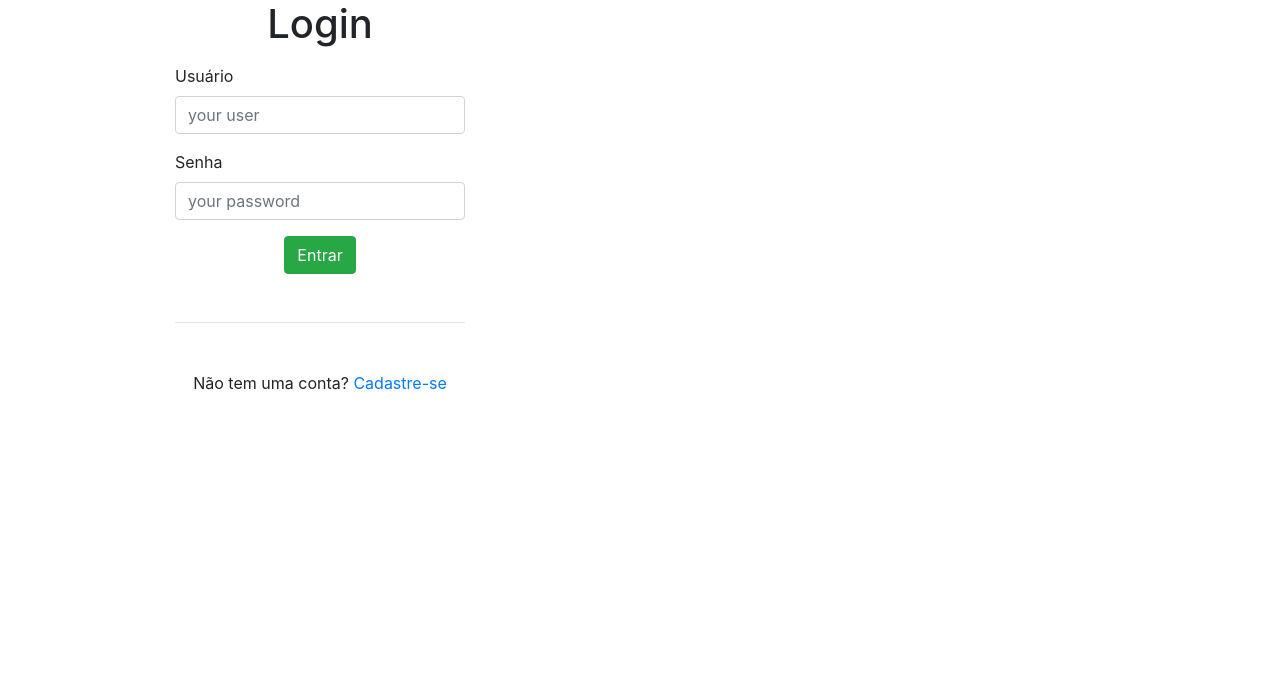
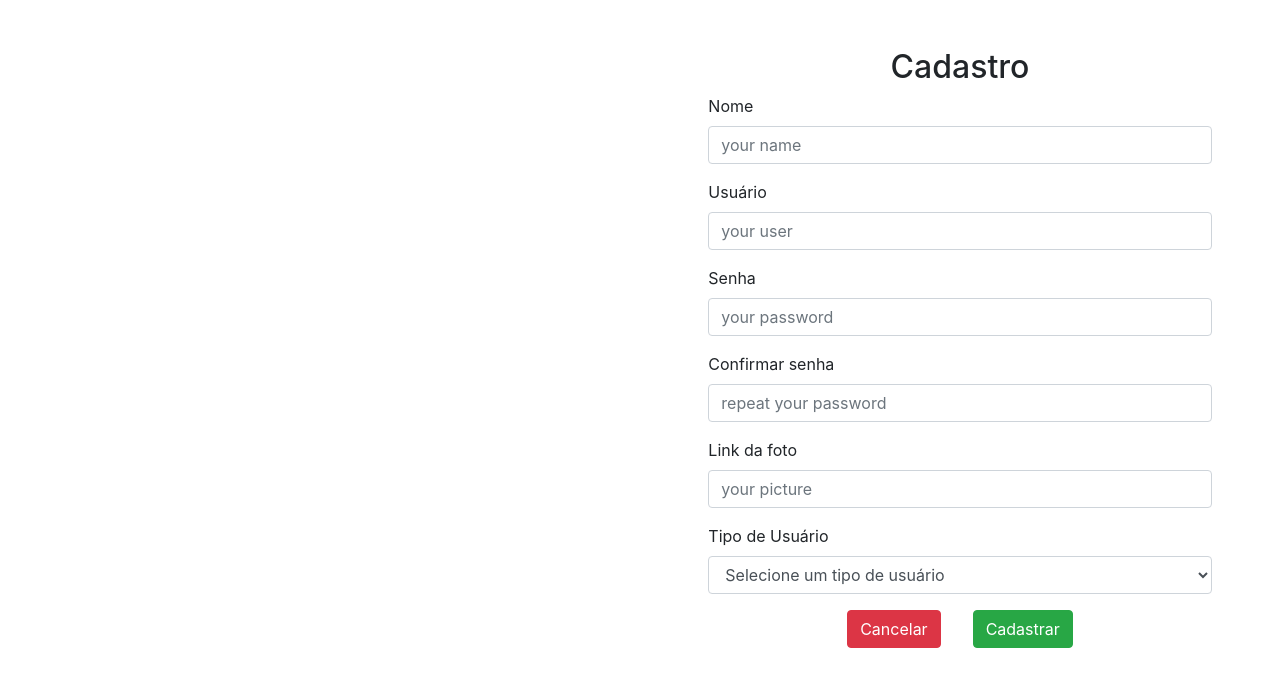
Before and after one commit to paivawes/Angula, an Angular app in the folder personalBlog/: page / in a window 1280 px wide. Shown: the top 686 px of the page. Built offline with nearby package versions, Linux system fonts and the light colour scheme.

Commit message:
register created

```diff
--- a/personalBlog/src/app/app.component.html
+++ b/personalBlog/src/app/app.component.html
@@ -1 +1 @@
-<app-login></app-login>
+<app-register></app-register>
--- a/personalBlog/src/app/register/register.component.html
+++ b/personalBlog/src/app/register/register.component.html
@@ -1 +1,60 @@
-<p>register works!</p>
+<div class="container-fluid">
+
+    <div class="row">
+
+        <div class="col-md-6">
+        </div>
+        <div class="col-md-6 mt-5 mb-5">
+
+            <div class="row d-flex justify-content-center">
+                <div class="col-md-10">
+
+                    <h2 class="text-center"> Cadastro </h2>
+
+                    <div class="form-group">
+                        <label for="name">Nome</label>
+                        <input class="form-control" type="text" name="name" id="name" placeholder="your name">
+                    </div>
+
+                    <div class="form-group">
+                        <label for="user">Usuário</label>
+                        <input class="form-control" type="text" name="user" id="user" placeholder="your user">
+                    </div>
+
+                    <div class="form-group">
+                        <label for="password">Senha</label>
+                        <input class="form-control" type="password" name="password" id="password" placeholder="your password">
+                    </div>
+
+                    <div class="form-group">
+                        <label for="rpassword">Confirmar senha</label>
+                        <input class="form-control" type="rpassword" name="rpassword" id="rpassword" placeholder="repeat your password">
+                    </div>
+
+                    <div class="form-group">
+                        <label for="picture">Link da foto</label>
+                        <input class="form-control" type="link" name="picture" id="picture" placeholder="your picture">
+                    </div>
+
+                    <div class="form-group">
+                        <label for="usertype">Tipo de Usuário</label>
+                        <select class="form-control" name="usertype" id="usertype">
+                            <option>Selecione um tipo de usuário</option>
+                            <option value="normal">Normal</option>
+                            <option value="adm">Administrador</option>
+                        </select>
+                    </div>
+
+                    <div class="d-flex justify-content-center">
+                        <button type="submit" class="btn btn-danger mr-3"> Cancelar </button>
+                        <button type="submit" class="btn btn-success ml-3"> Cadastrar </button>
+                    </div>
+                </div>
+
+            </div>
+
+        </div>
+
+
+    </div>
+</div>
```
